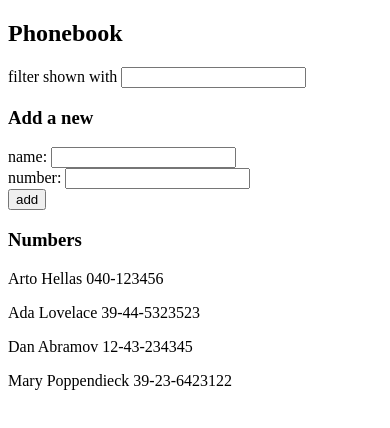
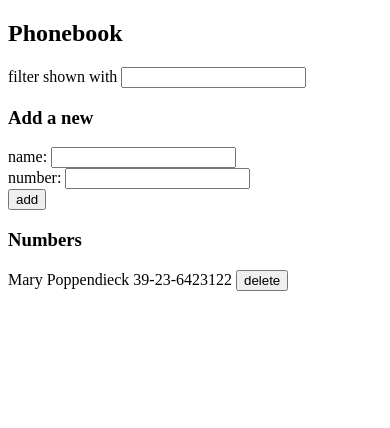
Before and after one commit to pirateIV/FullStack-Open-Submisson-Exercises, a React (Vite) app in the folder part2/phonebook/: page / in a window 390 px wide. Shown: the top 428 px of the page. Built offline with nearby package versions, Linux system fonts and the light colour scheme; data requests are answered from the project's data file.

Commit message:
done with 2.14: The Phonebook step9

```diff
--- a/part2/phonebook/db.json
+++ b/part2/phonebook/db.json
@@ -1,8 +1,9 @@
 {
   "contacts": [
-    { "name": "Arto Hellas", "number": "040-123456", "id": 1 },
-    { "name": "Ada Lovelace", "number": "39-44-5323523", "id": 2 },
-    { "name": "Dan Abramov", "number": "12-43-234345", "id": 3 },
-    { "name": "Mary Poppendieck", "number": "39-23-6423122", "id": 4 }
+    {
+      "name": "Mary Poppendieck",
+      "number": "39-23-6423122",
+      "id": 4
+    }
   ]
 }
--- a/part2/phonebook/src/App.jsx
+++ b/part2/phonebook/src/App.jsx
@@ -2,7 +2,7 @@ import React, { useState, useEffect } from 'react';
 
 import contactsService from './services/contacts';
 
-const { getContacts } = contactsService;
+const { getContacts, createContact, deleteContact } = contactsService;
 
 const App = () => {
   const [persons, setPersons] = useState([]);
@@ -31,7 +31,7 @@ const App = () => {
       number: newNumber,
     };
 
-    setPersons([...persons, person]);
+    createContact(person).then(contact => setPersons([...persons, contact]));
     alert(`${newName} is already added to phonebook`);
     setNewName('');
     setNewNumber('');
@@ -39,6 +39,14 @@ const App = () => {
 
   const handleFilterChange = e => {
     setFilter(e.target.value.toLowerCase());
+  };
+
+  const handleDeleteContact = id => {
+    deleteContact(id).then(() => {
+      setPersons([...persons])
+      // update contacts
+      getContacts().then(contacts => setPersons([...contacts]));
+    });
   };
 
   const filteredPersons = persons.filter(person => {
@@ -60,7 +68,10 @@ const App = () => {
       />
 
       <h3>Numbers</h3>
-      <Persons filteredPersons={filteredPersons} />
+      <Persons
+        deleteContact={handleDeleteContact}
+        filteredPersons={filteredPersons}
+      />
     </div>
   );
 };
@@ -85,14 +96,17 @@ const PersonForm = props => (
   </form>
 );
 
-const Persons = props => (
+const Persons = props => {
+  return (
     <div>
       {props.filteredPersons.map(({ name, number, id }) => (
         <p key={id}>
-        {name} {number}
+          {name} {number}{' '}
+          <button onClick={() => props.deleteContact(id)}>delete</button>
         </p>
       ))}
     </div>
   );
+};
 
 export default App;
--- a/part2/phonebook/src/services/contacts.js
+++ b/part2/phonebook/src/services/contacts.js
@@ -3,7 +3,19 @@ import axios from 'axios';
 const baseUrl = 'http://localhost:3000/contacts';
 
 const getContacts = () => {
-  const request = axios.get(baseUrl)
+  // axios(url) - send a GET request default method
+  const request = axios(baseUrl)
   return request.then(({data}) => data)
 };
-export default { getContacts };
+
+const createContact = (contactObj) => {
+  const request = axios.post(baseUrl, contactObj)
+  return request.then(({data}) => data)
+}
+
+const deleteContact = (id) => {
+  const request = axios.delete(`${baseUrl}/${id}`)
+  return request.then(({data}) => data)
+}
+
+export default { getContacts, createContact, deleteContact };
```
Lines whose indentation alone changed are shown as unchanged.
